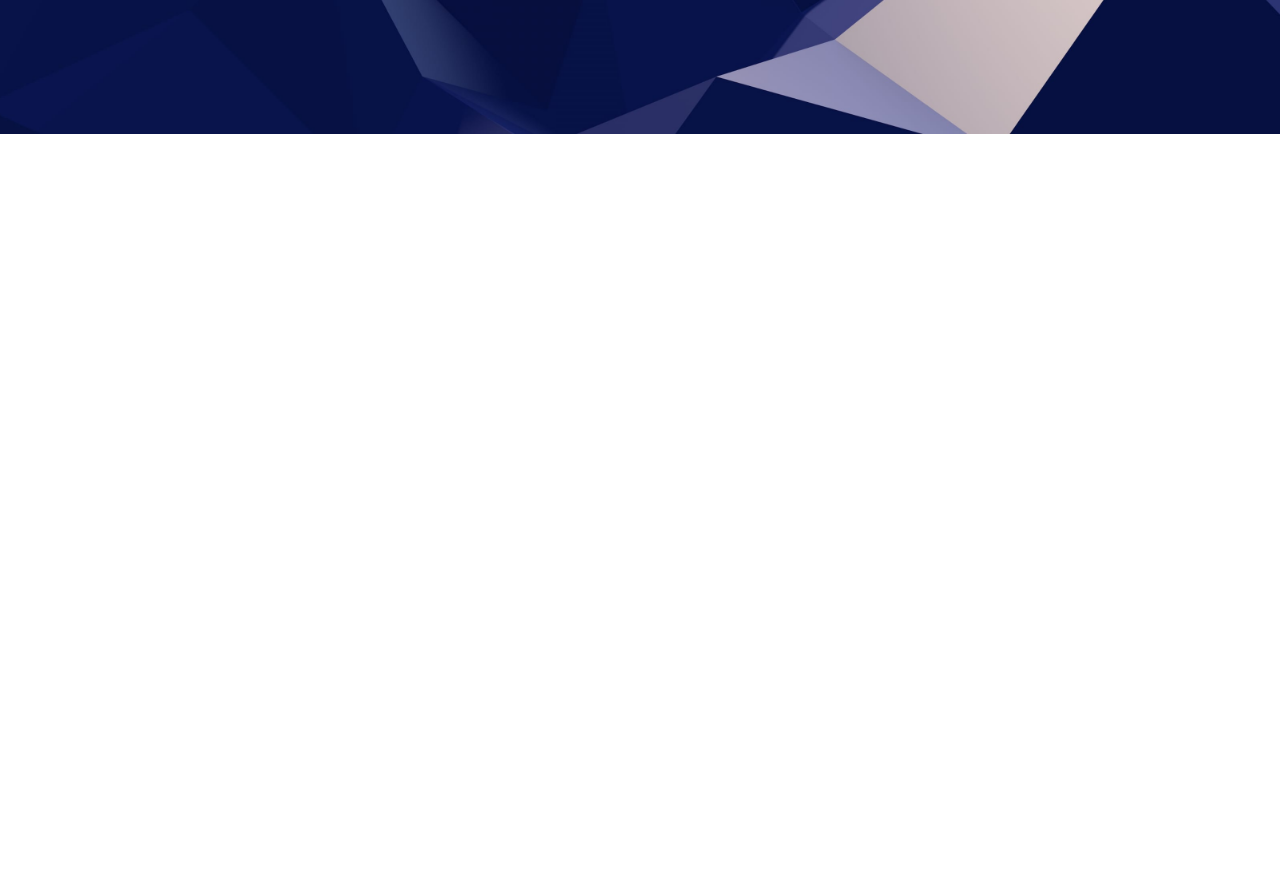
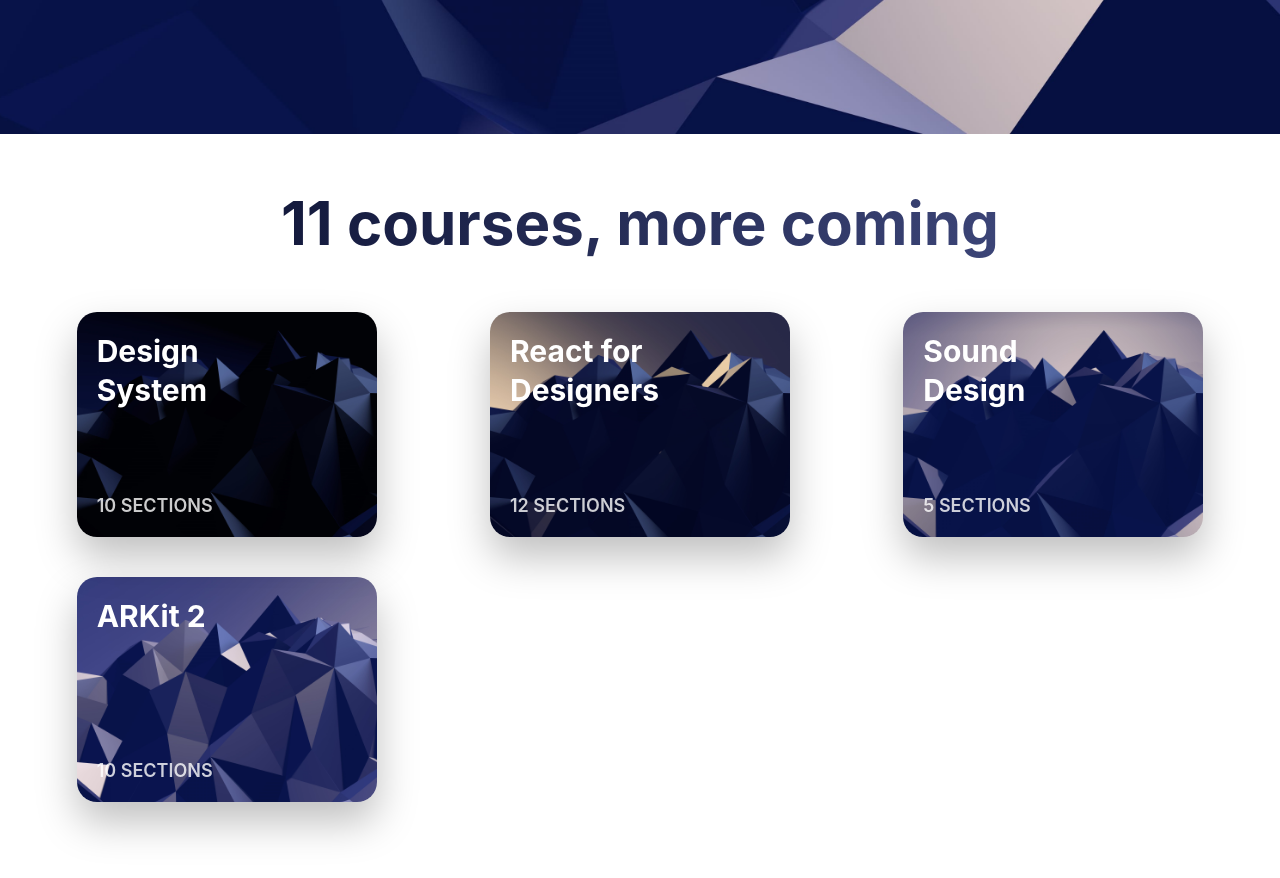
Before and after one commit to YuneVK/react-for-designers, a Gatsby site: page / in a window 1280 px wide. Shown: the part 786-1664 px from the top of the page. Before the commit the page ends 1033 px from the top, so only its background shows below. Built offline with nearby package versions, Linux system fonts and the light colour scheme; Gatsby itself is replaced by a stand-in of ours.

Commit message:
Lesson 6 - Components and Props

```diff
--- /dev/null
+++ b/src/components/Card.css
@@ -0,0 +1,44 @@
+.Card {
+    width: 300px;
+    height: 225px;
+    position: relative;
+    overflow: hidden;
+    border-radius: 20px;
+    box-shadow: 0 20px 40px rgba(0,0,0,.25);
+    display: grid;
+    grid-template-rows: 1fr 1fr;
+    transition: .8s cubic-bezier(0.2, 0.8, 0.2, 1);
+}
+
+.Card:hover {
+    transform: scale(1.1, 1.1);
+    box-shadow: 0 30px 60px rgba(0,0,0,.5);
+}
+
+.Card:hover img {
+    transform: translateY(-20px);
+}
+
+.Card img {
+    position: absolute;
+    top: 0;
+    height: 110%;
+    z-index: -1;
+    transition: .8s cubic-bezier(0.2, 0.8, 0.2, 1);
+}
+
+.Card h3 {
+    color: white;
+    font-size: 30px;
+    margin: 20px 0 0 20px;
+    width: 190px;
+}
+
+.Card p {
+    color: rgba(255,255,255,.8);
+    text-transform: uppercase;
+    font-weight: 600;
+    font-size: 18px;
+    align-self: end;
+    margin: 0 0 20px 20px;
+}
--- /dev/null
+++ b/src/components/Card.js
@@ -0,0 +1,12 @@
+import React from 'react';
+import './Card.css';
+
+const Card = props => (
+    <div className="Card">
+        <img src={props.image} />
+        <h3>{props.title}</h3>
+        <p>{props.text}</p>
+    </div>
+)
+
+export default Card;
--- a/src/components/layout.css
+++ b/src/components/layout.css
@@ -106,3 +106,33 @@
     grid-template-columns: repeat(3, 1fr)
   }
 }
+
+.Cards h2 {
+  margin: 50px 20px;
+  font-size: 60px;
+  text-align: center;
+  font-weight: 700;
+  background: linear-gradient(104deg, #050A27 0%, #4A548C 100%);
+  -webkit-background-clip: text;
+  -webkit-text-fill-color: transparent;
+}
+
+.CardGroup {
+  margin: 50px 40px 100px;
+  display: grid;
+  grid-template-columns: repeat(3, 1fr);
+  grid-gap: 40px;
+  justify-items: center;
+}
+
+@media (max-width: 1060px) {
+  .CardGroup {
+    grid-template-columns: repeat(2, 1fr);
+  }
+}
+
+@media (max-width: 720px) {
+  .CardGroup {
+    grid-template-columns: repeat(1, 1fr);
+  }
+}
--- a/src/pages/index.js
+++ b/src/pages/index.js
@@ -4,6 +4,7 @@
 import Layout from "../components/layout"
 import Image from "../components/image"
 import SEO from "../components/seo"
+import Card from "../components/Card";
 
 const IndexPage = () => (
   <Layout>
@@ -38,6 +39,29 @@
         </svg>
 
       </div>
+
+    </div>
+
+    <div className="Cards">
+      <h2>11 courses, more coming</h2>
+      <div className="CardGroup">
+        <Card
+          title="Design System"
+          text="10 sections"
+          image={require('../images/wallpaper.jpg')} />
+        <Card
+          title="React for Designers"
+          text="12 sections"
+          image={require('../images/wallpaper2.jpg')} />
+        <Card
+          title="Sound Design"
+          text="5 sections"
+          image={require('../images/wallpaper3.jpg')} />
+        <Card
+          title="ARKit 2"
+          text="10 sections"
+          image={require('../images/wallpaper4.jpg')} />
+        </div>
     </div>
 
   </Layout>
```
